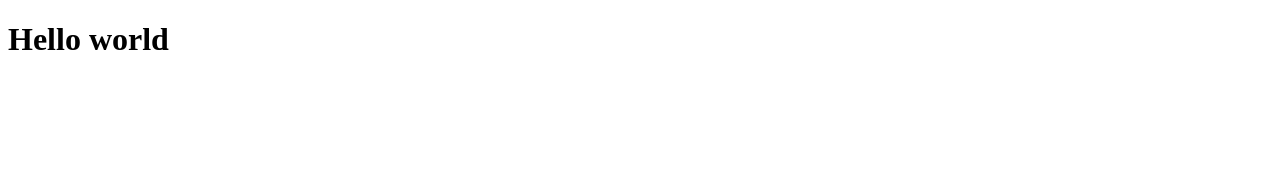
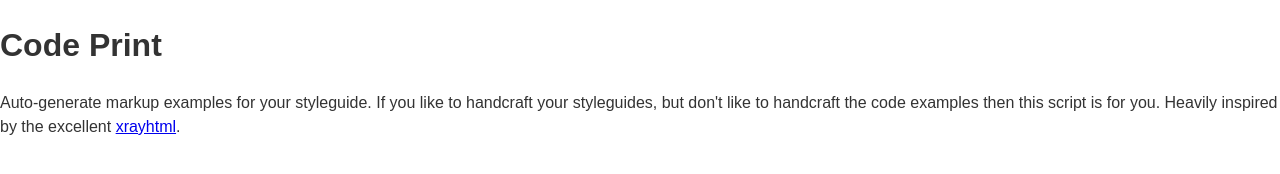
Before and after one commit to benbrowning/code-print, a website: page index.html in a window 1280 px wide. Drawn offline with Linux system fonts and the light colour scheme.

Commit message:
Adding inuit css and gulp sass task to web page

```diff
--- a/gulpfile.js
+++ b/gulpfile.js
@@ -1,6 +1,7 @@
 /* global karma */
 var gulp = require('gulp');
 var karma = require('karma').server;
+var sass = require('gulp-sass');
 
 /**
  * Run test once and exit
@@ -27,3 +28,12 @@ gulp.task('default', ['tdd']);
 gulp.task('default', function() {
   // place code for your default task here
 });
+
+var gulp = require('gulp');
+
+
+gulp.task('sass', function () {
+    gulp.src('./pages/sass/*.scss')
+        .pipe(sass())
+        .pipe(gulp.dest('./pages/css/'));
+});
--- a/index.html
+++ b/index.html
@@ -3,8 +3,14 @@
 <head>
     <meta charset="UTF-8">
     <title>Hello</title>
+    <link rel="stylesheet" href="/pages/css/main.css">
 </head>
 <body>
-    <h1>Hello world</h1>
+    <h1>Code Print</h1>
+    <p>Auto-generate markup examples for your styleguide.
+
+    If you like to handcraft your styleguides, but don't like to handcraft the code examples then this script is for you.
+
+    Heavily inspired by the excellent <a href="https://github.com/filamentgroup/X-rayHTML">xrayhtml</a>. </p>
 </body>
 </html>
--- a/package.json
+++ b/package.json
@@ -37,6 +37,7 @@
     "karma-mocha": "~0.1.9",
     "karma-chrome-launcher": "~0.1.5",
     "karma-firefox-launcher": "~0.1.3",
-    "gulp": "~3.8.9"
+    "gulp": "~3.8.9",
+    "gulp-sass": "~1.2.2"
   }
 }
--- /dev/null
+++ b/pages/css/main.scss
@@ -0,0 +1,13 @@
+
+$inuit-base-font-size:   12px;
+$inuit-base-line-height: 18px;
+@import "bower_components/inuit-defaults/settings.defaults";
+
+
+@import "bower_components/inuit-functions/tools.functions";
+@import "bower_components/inuit-mixins/tools.mixins";
+
+@import "bower_components/inuit-normalize/generic.normalize";
+@import "bower_components/inuit-box-sizing/generic.box-sizing";
+
+@import "bower_components/inuit-page/base.page";
--- /dev/null
+++ b/pages/sass/main.scss
@@ -0,0 +1,11 @@
+
+
+@import "bower_components/inuit-defaults/settings.defaults";
+
+@import "bower_components/inuit-functions/tools.functions";
+@import "bower_components/inuit-mixins/tools.mixins";
+
+@import "bower_components/inuit-normalize/generic.normalize";
+@import "bower_components/inuit-box-sizing/generic.box-sizing";
+
+@import "bower_components/inuit-page/base.page";
```
Also changed, not shown: pages/sass/bower.json (added, +21 -0 lines), pages/css/main.css (added).
